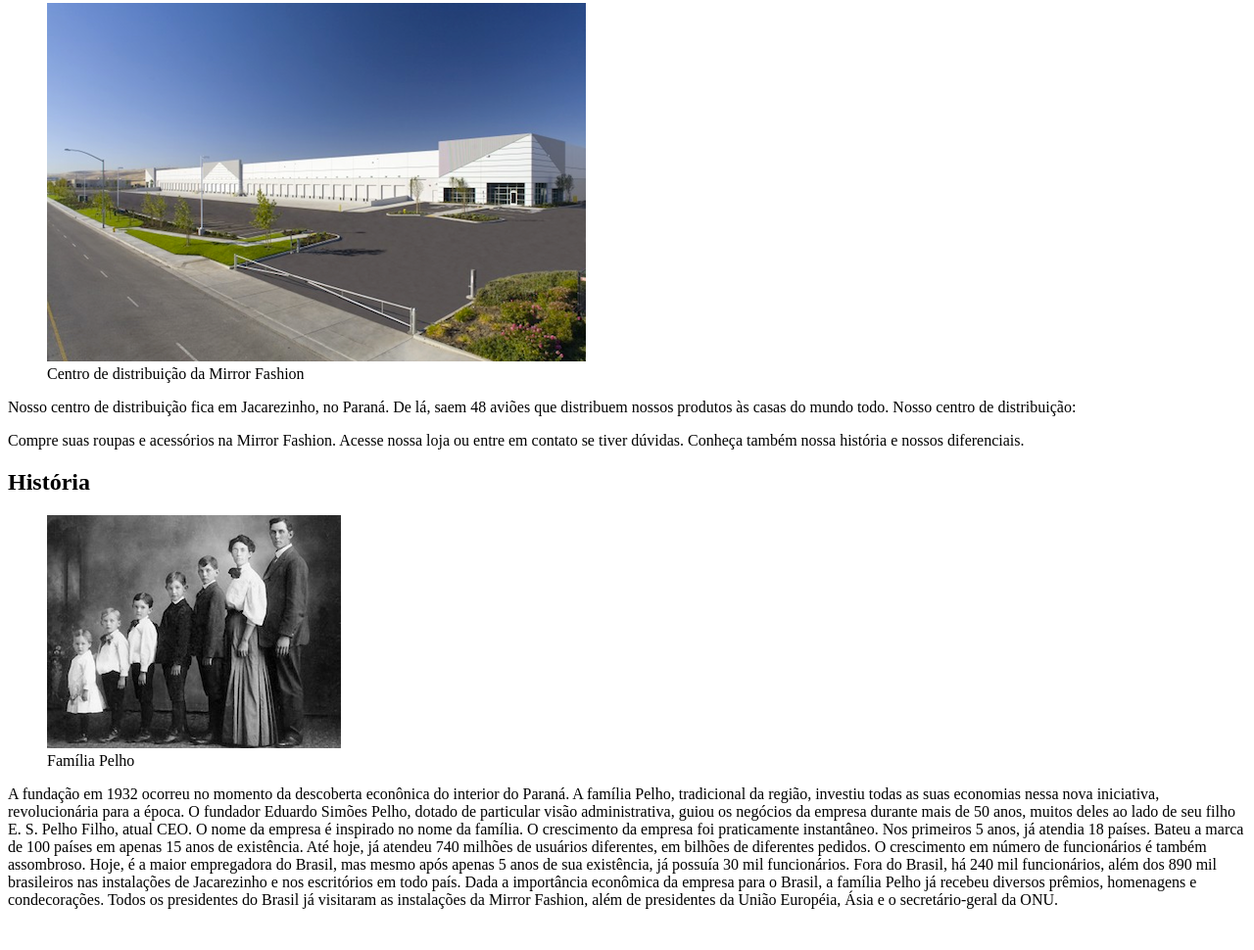
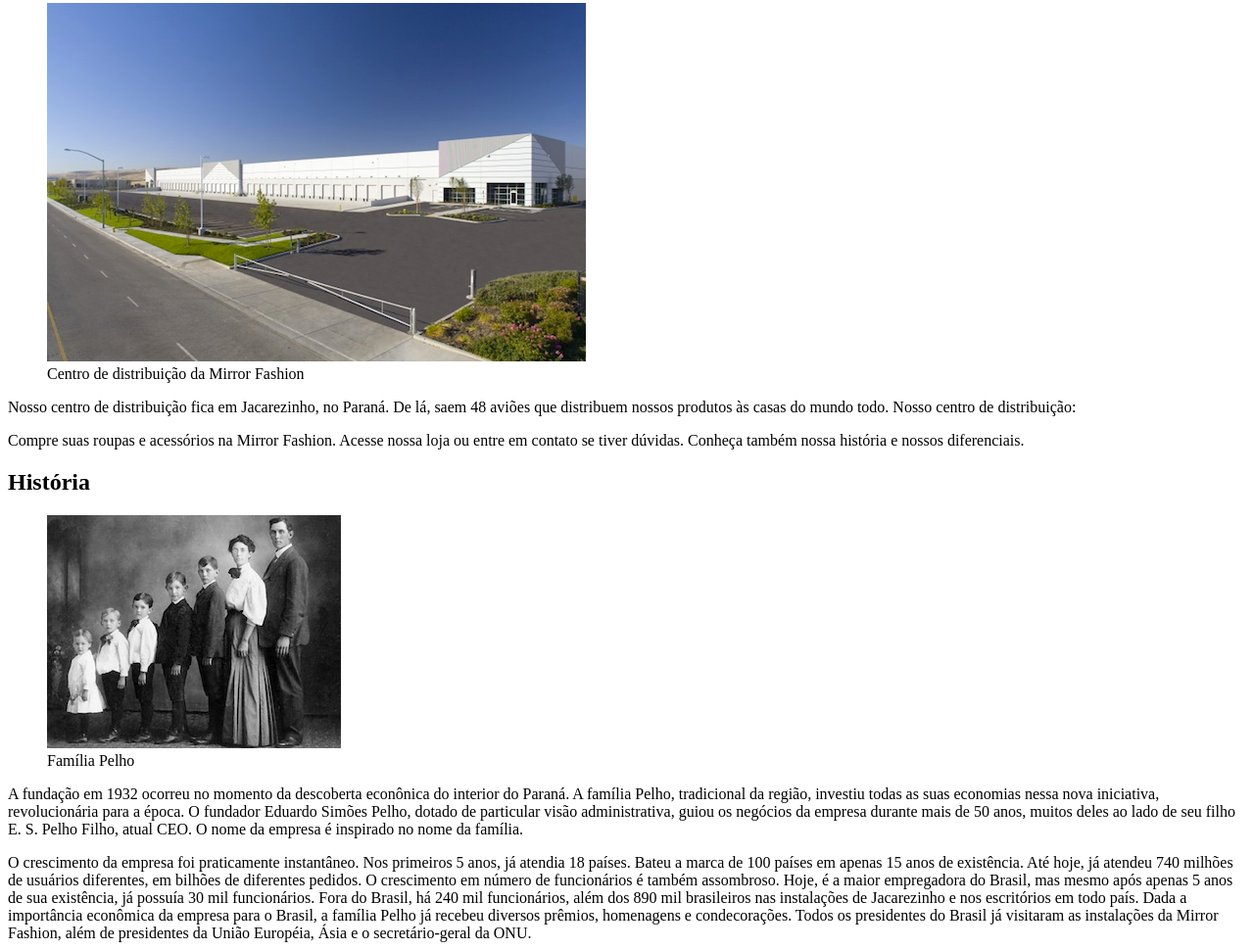
Before and after one commit to Andrimarciely/1oExercicioPratico, a plain HTML site: page sobre.html in a window 1280 px wide. Shown: the part 242-1212 px from the top of the page at 98% size. Before the commit the page ends 1178 px from the top, so only its background shows below. Drawn offline with Linux system fonts and the light colour scheme.

Commit message:
Fix - Formatação do código

```diff
--- a/sobre.html
+++ b/sobre.html
@@ -13,20 +13,19 @@
 
   <p> A <strong> Mirror Fashion</strong> é a maior empresa comércio eletrônico no segmento de moda em todo o mundo.
   </p>
-Fundada em 1932, possui filiais em 124 países, sendo líder de mercado com mais de 90% de
-participação em 118 deles.
+  <p>
+  Fundada em 1932, possui filiais em 124 países, sendo líder de mercado com mais de 90% de participação em 118 deles.
   </p>
   <figure>
     <img src="img/centro-distribuicao.png" alt="Foto do centro de distribuição da Mirror Fashion">
     <figcaption>Centro de distribuição da Mirror Fashion</figcaption>
   </figure>
 
-<p> Nosso centro de distribuição fica em Jacarezinho, no Paraná. De lá, saem 48 aviões que
-distribuem nossos produtos às casas do mundo todo. Nosso centro de distribuição:
+  <p>
+    Nosso centro de distribuição fica em Jacarezinho, no Paraná. De lá, saem 48 aviões que distribuem nossos produtos às casas do mundo todo. Nosso centro de distribuição:
   </p>
   <p>
-Compre suas roupas e acessórios na Mirror Fashion. Acesse nossa loja ou entre em contato
-se tiver dúvidas. Conheça também nossa história e nossos diferenciais.
+    Compre suas roupas e acessórios na Mirror Fashion. Acesse nossa loja ou entre em contato se tiver dúvidas. Conheça também nossa história e nossos diferenciais.
   </p>
 
 
@@ -36,12 +35,13 @@ se tiver dúvidas. Conheça também nossa história e nossos diferenciais.
   <img src="img/familia-pelho.jpg" alt="Foto da família Pelho">
   <figcaption>Família Pelho</figcaption>
 </figure>
-
+<p>
 A fundação em 1932 ocorreu no momento da descoberta econônica do interior do Paraná. A
 família Pelho, tradicional da região, investiu todas as suas economias nessa nova iniciativa,
 revolucionária para a época. O fundador Eduardo Simões Pelho, dotado de particular visão
 administrativa, guiou os negócios da empresa durante mais de 50 anos, muitos deles ao lado
 de seu filho E. S. Pelho Filho, atual CEO. O nome da empresa é inspirado no nome da família.
+</p>
 
 O crescimento da empresa foi praticamente instantâneo. Nos primeiros 5 anos, já atendia 18 países.
 Bateu a marca de 100 países em apenas 15 anos de existência. Até hoje, já atendeu 740 milhões
```
Lines whose indentation alone changed are shown as unchanged.
